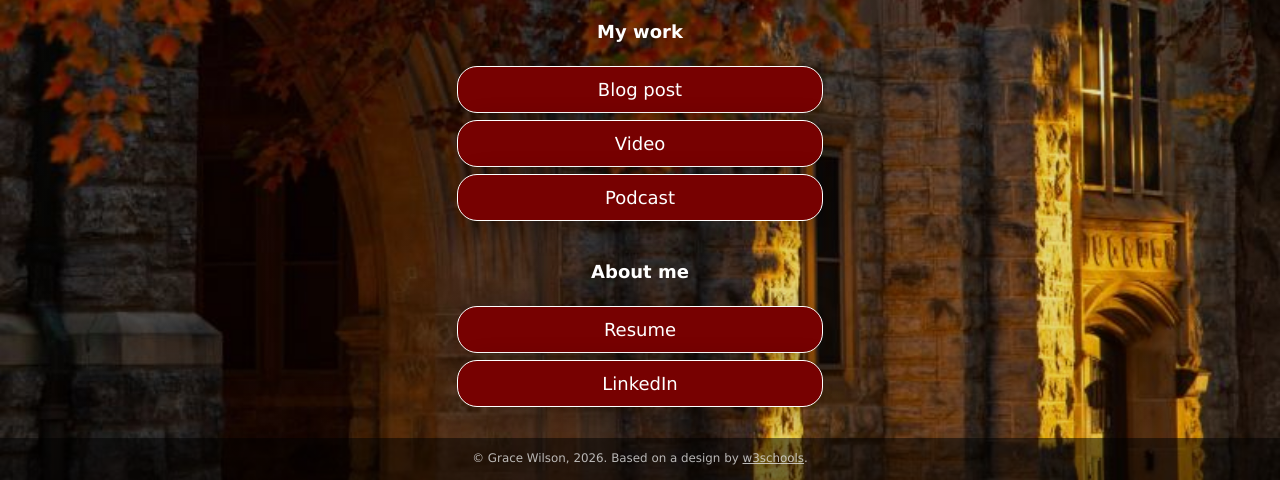
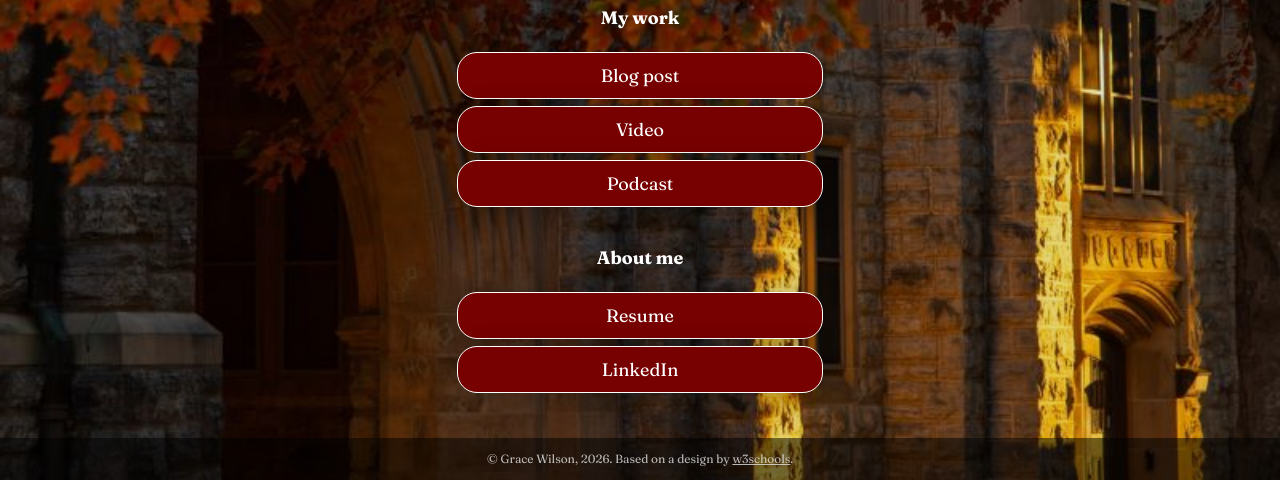
Before and after one commit to gracew29/gracew29.github.io, a plain HTML site: page index.html in a window 1280 px wide. Shown: the part 320-800 px from the top of the page. Drawn offline with Linux system fonts and the light colour scheme.

Commit message:
color and font

```diff
--- a/css/style.css
+++ b/css/style.css
@@ -3,7 +3,7 @@
     --secondaryText: #ff015e;
     --primary: rgba(119, 1, 1, 1);
     --secondary: rgba(255, 1, 94, .60);
-    --buttonHover: rgba(119, 1, 1, 1);
+    --buttonHover: rgba(193, 75, 0, 1);
     --smallButtonHover: rgba(0, 0, 0, .25);
 }
 
@@ -34,7 +34,7 @@ body {
     background-attachment: fixed;
     /* Resizes the background image to cover the entire container */
     background-size: cover;
-    font-family: Futura, Verdana, sans-serif;
+    font-family: "Fraunces", serif;
     line-height: 1.5;
     font-size: 18px;
     display: flex;
--- a/index.html
+++ b/index.html
@@ -8,6 +8,9 @@
   <!-- Add your name below -->
   <title>Grace Wilson</title>
   <link rel="stylesheet" href="css/style.css">
+  <link rel="preconnect" href="https://fonts.googleapis.com">
+<link rel="preconnect" href="https://fonts.gstatic.com" crossorigin>
+<link href="https://fonts.googleapis.com/css2?family=Fraunces:ital,opsz,wght@0,9..144,100..900;1,9..144,100..900&family=Space+Mono:ital,wght@0,400;0,700;1,400;1,700&display=swap" rel="stylesheet">
 </head>
 
 <body class="main-text-color">
```
